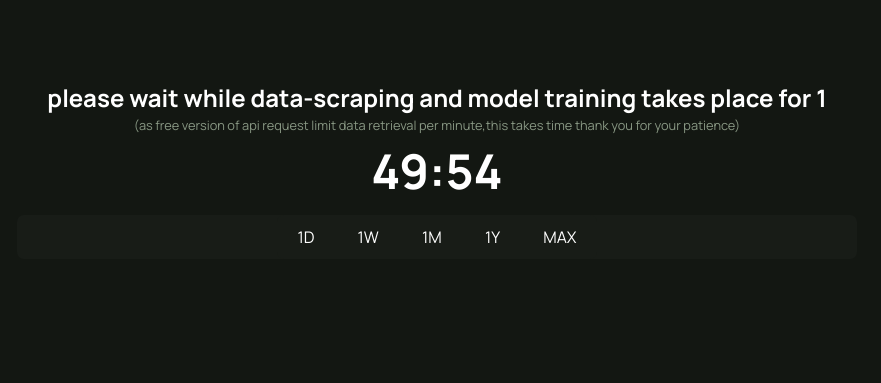
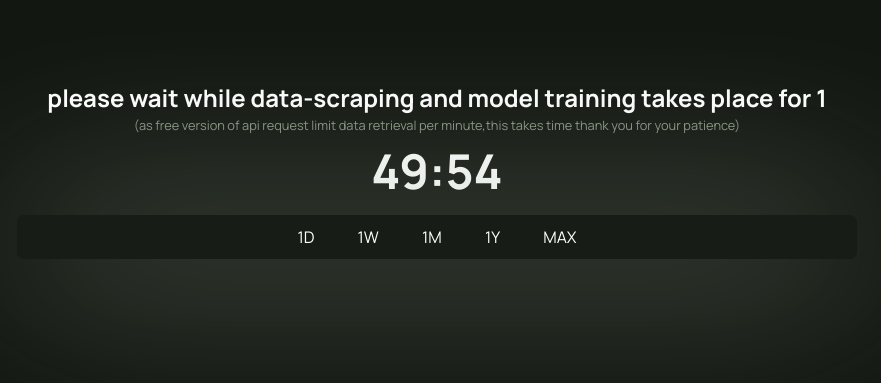
Before and after one commit to rishit836/StratSim, a Django app: page /wallettree/scrape/1 in a window 1280 px wide. Shown: the part 47-430 px from the top of the page, without its empty margins (203-1084 px from the left). Run offline with Django 5.2, Linux system fonts and the light colour scheme.

Commit message:
basic style changes

```diff
--- a/stocks/static/stocks/styles/skelton_load.css
+++ b/stocks/static/stocks/styles/skelton_load.css
@@ -119,6 +119,9 @@
     border: none;
     background-color: #181c17;
     border-radius: 7px;
+    /* box-shadow: #889783; */
+    filter:drop-shadow(4px 4px 90px #889783);
+
 }
 .button-holder button{
     padding: 10px 20px;
```
